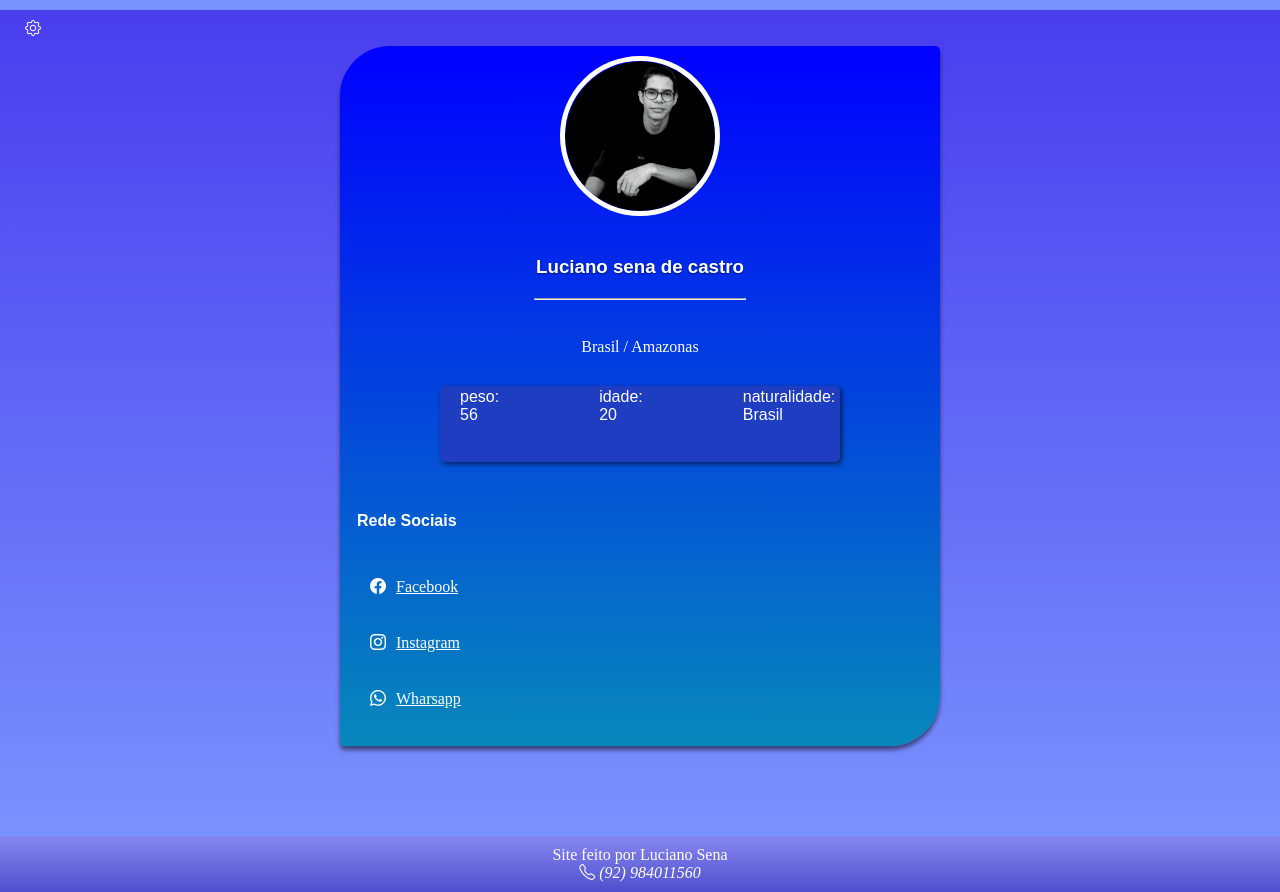
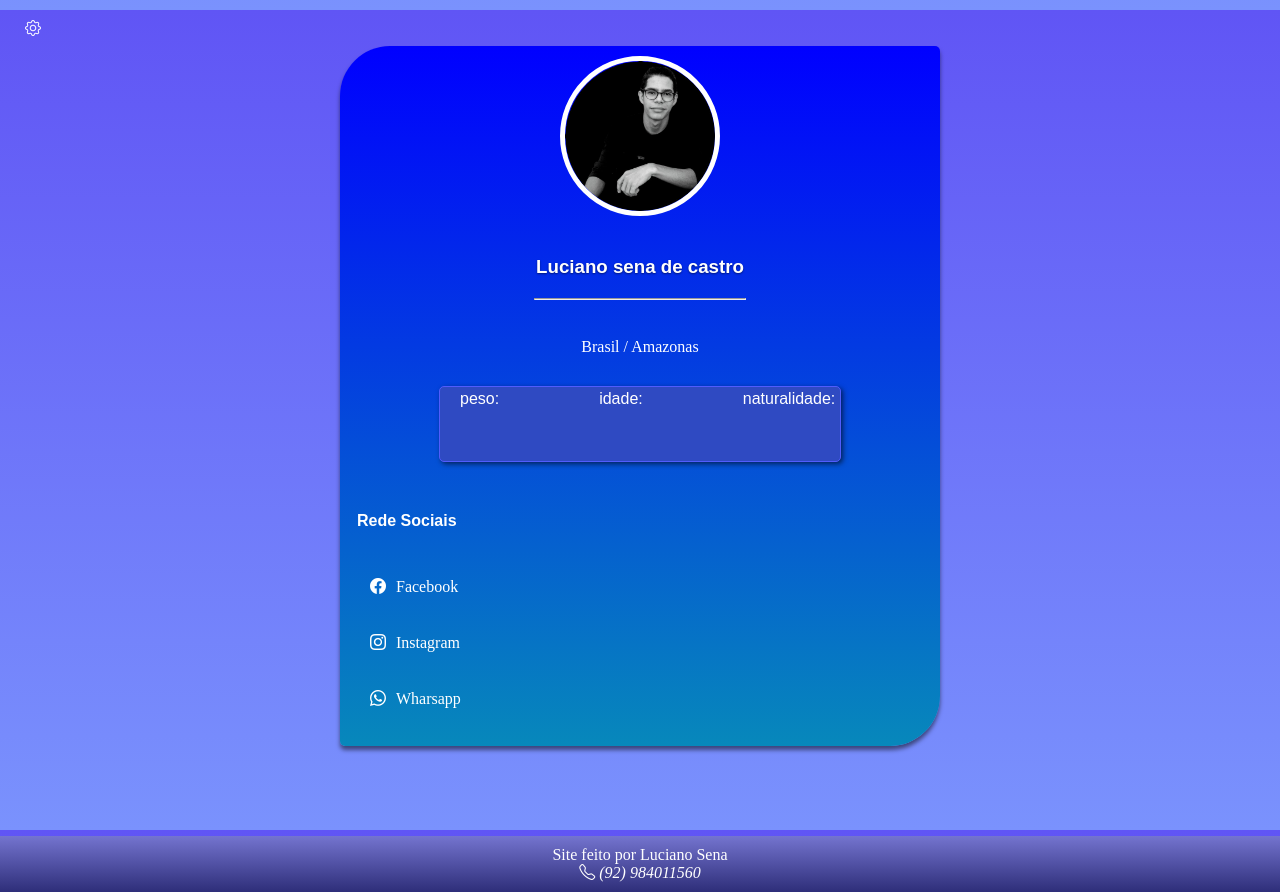
Before and after one commit to Lucianosenaa/site-luciano, a plain HTML site: page index.html in a window 1280 px wide. Drawn offline with nearby package versions, Linux system fonts and the light colour scheme.

Commit message:
correção

```diff
--- a/index.html
+++ b/index.html
@@ -7,10 +7,12 @@
     <link rel="stylesheet" href="style.css">
 
    <link rel="stylesheet" href="https://cdn.jsdelivr.net/npm/bootstrap-icons@1.13.1/font/bootstrap-icons.min.css">
+
 </head>
+
 <body>
 
-    <div class="setings">
+    <div class="settings">
         <i class="bi bi-gear"></i>
     </div>
 
@@ -29,15 +31,12 @@
 
         <li class="peso">
             peso:
-            56
         </li>
         <li class="idade">
             idade:
-            20
         </li>
         <li class="status">
             naturalidade:
-            Brasil
         </li>
             </ul>
 
--- a/style.css
+++ b/style.css
@@ -1,9 +1,5 @@
 @charset "UTF-8";
 
-:root {
-
-    --cor1:
-}
 
 * {
 
@@ -12,10 +8,12 @@
 
 }
 body {
-    background-image: linear-gradient(to bottom, rgb(73, 61, 238), rgb(122, 146, 253) );
+    background-image: linear-gradient(to bottom, rgb(96, 85, 245), rgb(122, 146, 253) );
+
+    max-height: 800px;
 
 }
-.setings > i {
+.settings > i {
     color: white;
     display: flex;
     margin-left: -5px;
@@ -26,7 +24,6 @@ body {
 
     background-image: linear-gradient(to bottom, blue, rgb(7, 136, 187));
     display: flex;
-    margin-top: 30px;
     flex-direction: column;
     align-items: center;
     box-shadow: 0px 4px 4px rgba(0, 0, 0, 0.5);
@@ -50,20 +47,23 @@ body {
     padding-top: 20px;
     font-family: Arial, Helvetica, sans-serif;
     text-shadow: 0px 1px 2px rgba(0, 0, 0, 0.479);
+
 }
 
 .container > .itens {
 
-  background-color: rgb(31, 61, 192);
-
+  background-color: rgb(47, 74, 194);
+  border: 1px solid rgb(81, 92, 253);
   width: 400px;
   height: 100px;
   margin-top: 20px;
   border-radius: 5px;
   box-shadow: 2px 2px 5px rgba(0, 0, 0, 0.575);
+
 }
 
 .container > .itens > ul{
+
     display: flex;
     gap: 80px;
     list-style-type: none;
@@ -72,19 +72,20 @@ body {
 }
 
 .container > .itens > ul > li {
-    margin-top: -8px;
+    margin-top: -7px;
 }
 
 .container > .itens > ul > li:hover {
-
     color: black;
 }
 
 .container > h4 {
+
     align-self: baseline;
     font-family: Arial, Helvetica, sans-serif;
     padding-left: 7px;
     padding-top: 30px;
+
 }
 
 .container > ul {
@@ -94,19 +95,20 @@ body {
 
 .container > ul > a {
     color: white;
+    text-decoration: none;
 
+}
+
+.container > ul > a:hover {
+    text-decoration: underline;
 }
 
 footer {
 
-    margin-top: 90px;
-    margin-left: -20px;
-    margin-right: -20px;
-    margin-bottom: -60px;
-    background-image: linear-gradient(to top, rgb(79, 79, 206), rgb(135, 135, 240));
+    margin: 90px -20px 0px -20px;
+    background-image: linear-gradient(to top, rgb(46, 46, 121), rgb(116, 116, 207));
     color: white;
     text-align: center;
     padding: 10px;
-    justify-content: end;
-    align-items: end;
+
 }
```
